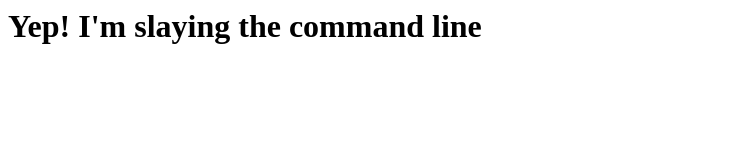
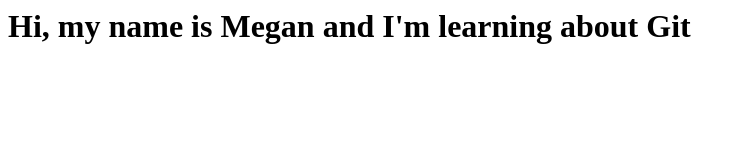
Before and after one commit to megktaylor/much_wow, a plain HTML site: page index.html in a window 1280 px wide. Shown: the whole page, without its empty margins (0-746 px from the left). Drawn offline with Linux system fonts and the light colour scheme.

Commit message:
Changed line and added name to index.html

```diff
--- a/index.html
+++ b/index.html
@@ -1 +1 @@
-<h1>Yep! I'm slaying the command line</h1>
+<h1>Hi, my name is Megan and I'm learning about Git<h1>
```
